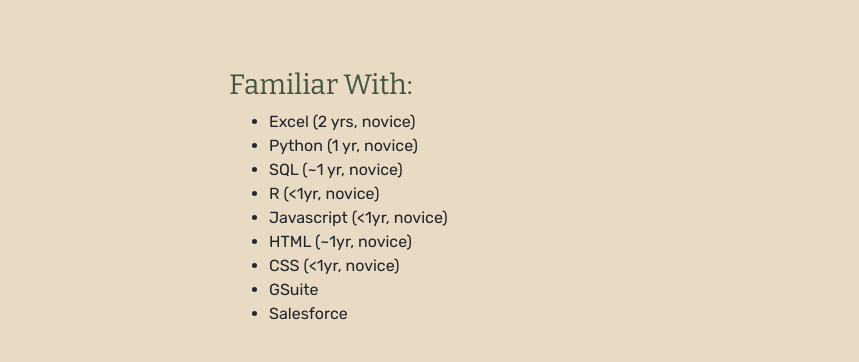
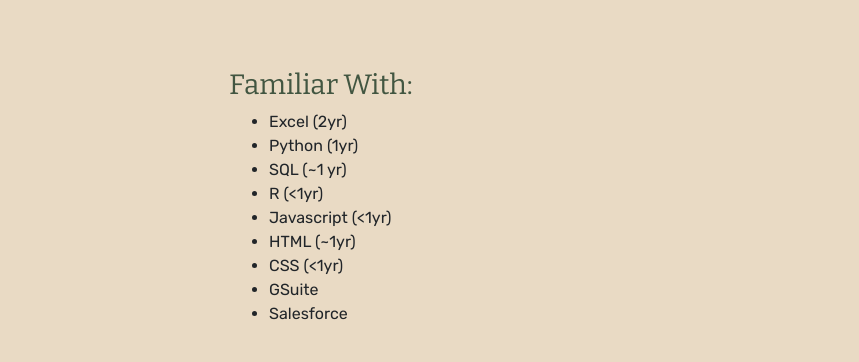
Before and after one commit to m3ia/portfolio, a plain HTML site: page index.html in a window 1280 px wide. Shown: the part 254-616 px from the top of the page, 421-1280 px from the left. Drawn offline with nearby package versions, Linux system fonts and the light colour scheme.

Commit message:
remove extranneous details in tech skills

```diff
--- a/index.html
+++ b/index.html
@@ -70,13 +70,13 @@
         <h3>Familiar With:</h3>
         <!--add technical skills-->
         <ul>
-          <li>Excel (2 yrs, novice) </li>
-          <li>Python (1 yr, novice) </li>
-          <li>SQL (~1 yr, novice)</li>
-          <li>R (&lt;1yr, novice) </li>
-          <li>Javascript (&lt;1yr, novice) </li>
-          <li>HTML (~1yr, novice) </li>
-          <li>CSS (&lt;1yr, novice)</li>
+          <li>Excel (2yr) </li>
+          <li>Python (1yr) </li>
+          <li>SQL (~1 yr)</li>
+          <li>R (&lt;1yr) </li>
+          <li>Javascript (&lt;1yr) </li>
+          <li>HTML (~1yr) </li>
+          <li>CSS (&lt;1yr)</li>
           <li>GSuite</li>
           <li>Salesforce</li>
         </ul>
```
